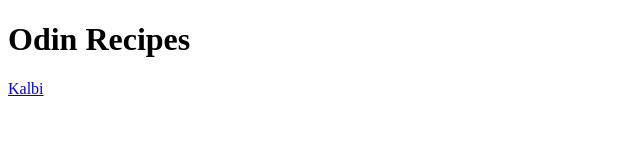
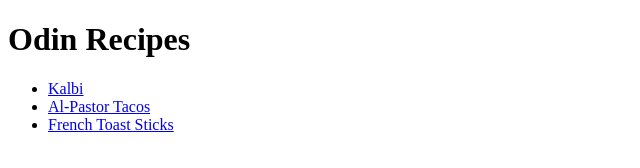
Before and after one commit to n8everest/odin-recipes, a plain HTML site: page index.html in a window 1280 px wide. Shown: the whole page, without its empty margins (0-640 px from the left). Drawn offline with Linux system fonts and the light colour scheme.

Commit message:
Update index.html with all links to recipes

```diff
--- a/index.html
+++ b/index.html
@@ -10,5 +10,16 @@
     <h1>Odin Recipes</h1>
 
 </body>
-  <a href="recipes/kalbi.html">Kalbi</a>
+ <ul>
+  <li><a href="recipes/kalbi.html">Kalbi</a></li>
+  <li><a href="recipes/al-pastor-tacos.html">Al-Pastor Tacos</a></li>
+  <li><a href="recipes/french-toast-sticks.html">French Toast Sticks</a></li>
+
+
+ </ul>
+
+
+
+
+
 </html>
```
